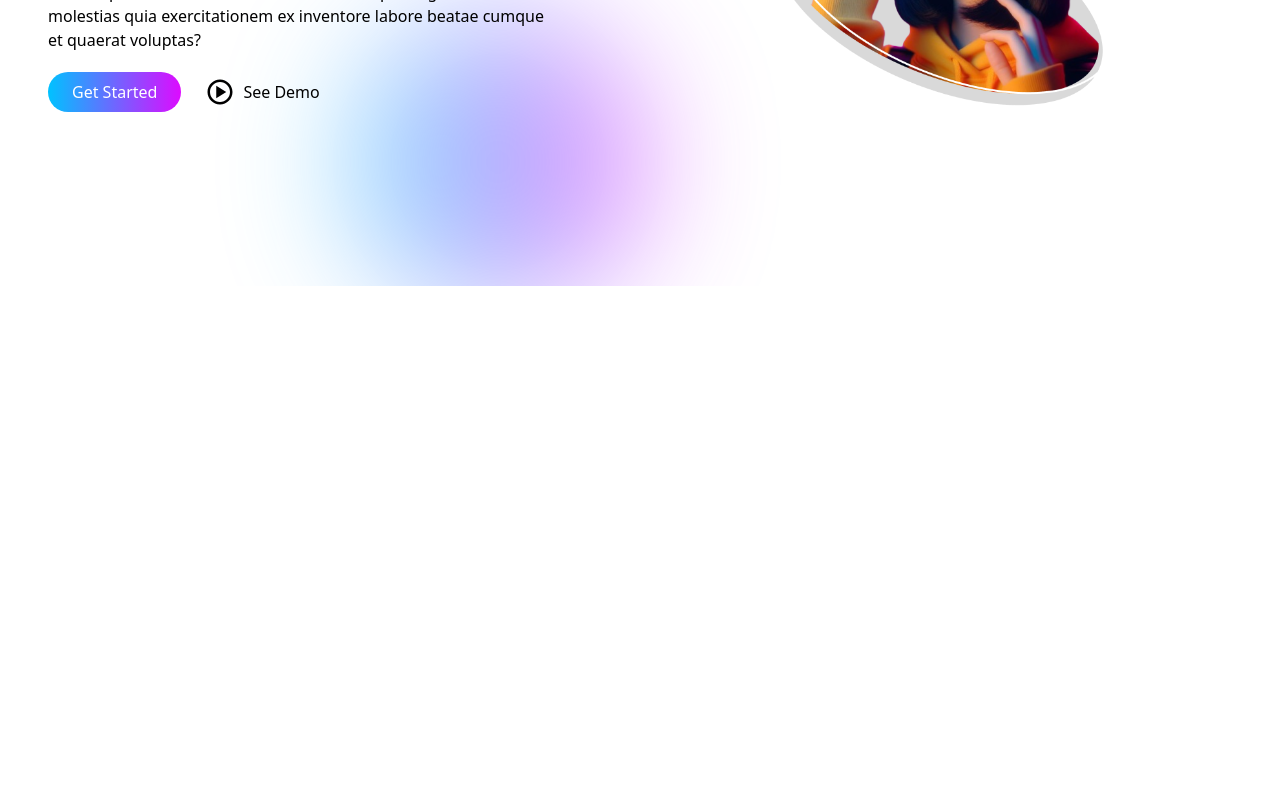
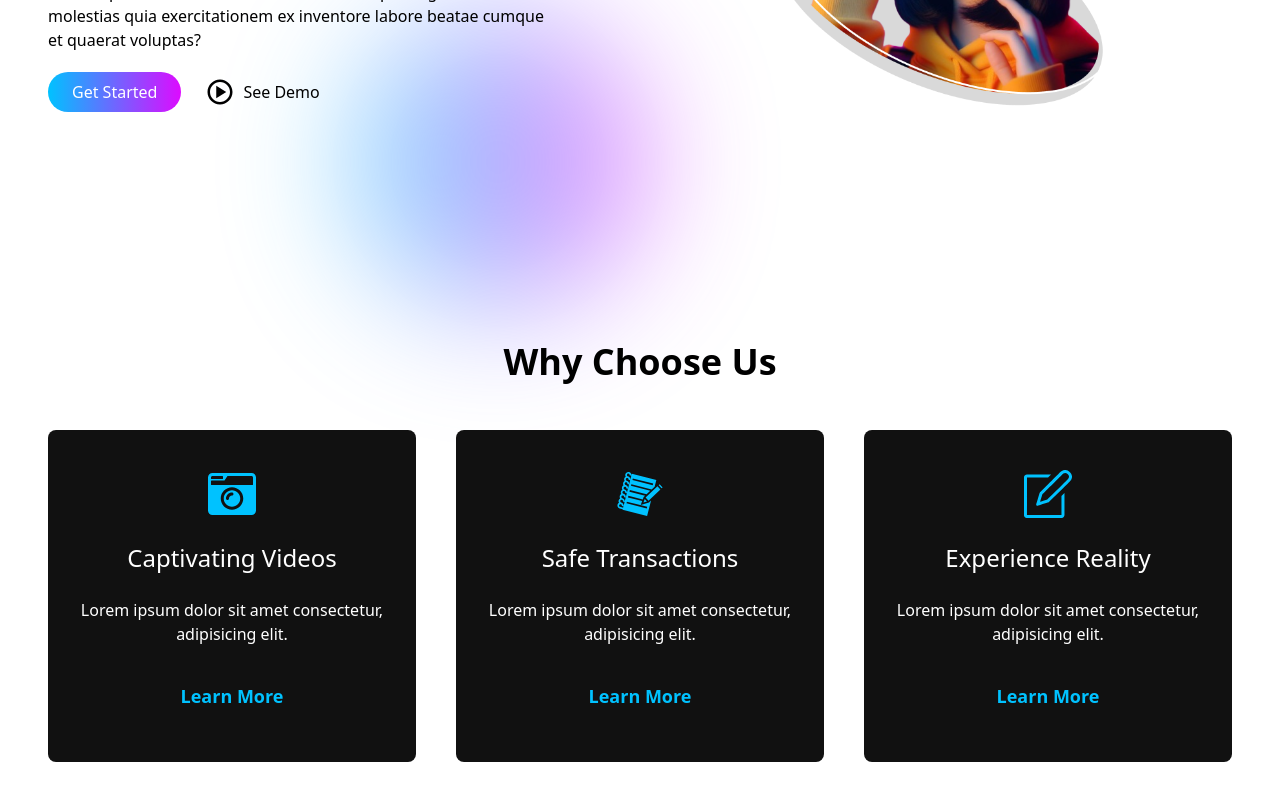
Before and after one commit to freetimezp/js-portfolio-56-vrworld, a React (Vite) app: page / in a window 1280 px wide. Shown: the part 1910-2710 px from the top of the page. Before the commit the page ends 2196 px from the top, so only its background shows below. Built offline with nearby package versions, Linux system fonts and the light colour scheme.

Commit message:
08. js-portfolio-56-vrworld. Features component.

```diff
--- a/src/App.jsx
+++ b/src/App.jsx
@@ -7,6 +7,7 @@
 import Quotes from "./components/Quotes/Quotes";
 import Banner from "./components/Banner/Banner";
 import Banner2 from "./components/Banner/Banner2";
+import Features from "./components/Features/Features";
 
 function App() {
   const [isPlay, setIsPlay] = useState(false);
@@ -33,6 +34,7 @@
       <Quotes />
       <Banner togglePlay={togglePlay} />
       <Banner2 togglePlay={togglePlay} />
+      <Features />
     </main>
   );
 }
--- /dev/null
+++ b/src/components/Features/Features.jsx
@@ -0,0 +1,82 @@
+
+import { FaCameraRetro } from "react-icons/fa";
+import { GiNotebook } from "react-icons/gi";
+import { SlNote } from "react-icons/sl";
+
+const FeaturesData = [
+  {
+    name: "Captivating Videos",
+    icon: (
+      <FaCameraRetro className="text-5xl text-primary group-hover:text-black
+        duration-300" />
+    ),
+    link: "#",
+    description: "Lorem ipsum dolor sit amet consectetur, adipisicing elit.",
+    aosDelay: "300",
+  },
+  {
+    name: "Safe Transactions",
+    icon: (
+      <GiNotebook className="text-5xl text-primary group-hover:text-black
+        duration-300" />
+    ),
+    link: "#",
+    description: "Lorem ipsum dolor sit amet consectetur, adipisicing elit.",
+    aosDelay: "500",
+  },
+  {
+    name: "Experience Reality",
+    icon: (
+      <SlNote className="text-5xl text-primary group-hover:text-black
+        duration-500" />
+    ),
+    link: "#",
+    description: "Lorem ipsum dolor sit amet consectetur, adipisicing elit.",
+    aosDelay: "700",
+  },
+];
+
+const Features = () => {
+  return (
+    <>
+      <div className="container py-14 sm:min-h-[600px]">
+        <div>
+          <h1
+            data-aos="fade-up"
+            className="text-3xl font-semibold text-center sm:text-4xl mb-12"
+          >
+            Why Choose Us
+          </h1>
+
+          {/* card section */}
+          <div className="grid grid-cols-1 sm:grid-cols-2 md:grid-cols-3 gap-10">
+            {FeaturesData.map((data, index) => (
+              <div
+                key={index}
+                data-aos="fade-up"
+                data-aos-delay={data.aosDelay}
+                className="text-center group space-y-3 sm:space-y-6 p-4 sm:py-10
+                  bg-dark hover:bg-gradient-to-r from-primary to-secondary
+                  hover:shadow-[0_0_40px_#007cfff0] text-white hover:text-black
+                  rounded-lg duration-300"
+              >
+                <div className="grid place-items-center"> {data.icon}</div>
+                <h1 className="text-2xl">{data.name}</h1>
+                <p>{data.description}</p>
+                <a
+                  href={data.link}
+                  className="inline-block text-lg font-semibold py-3 text-primary
+                  group-hover:text-black duration-300"
+                >
+                  Learn More
+                </a>
+              </div>
+            ))}
+          </div>
+        </div>
+      </div>
+    </>
+  );
+};
+
+export default Features;
```
